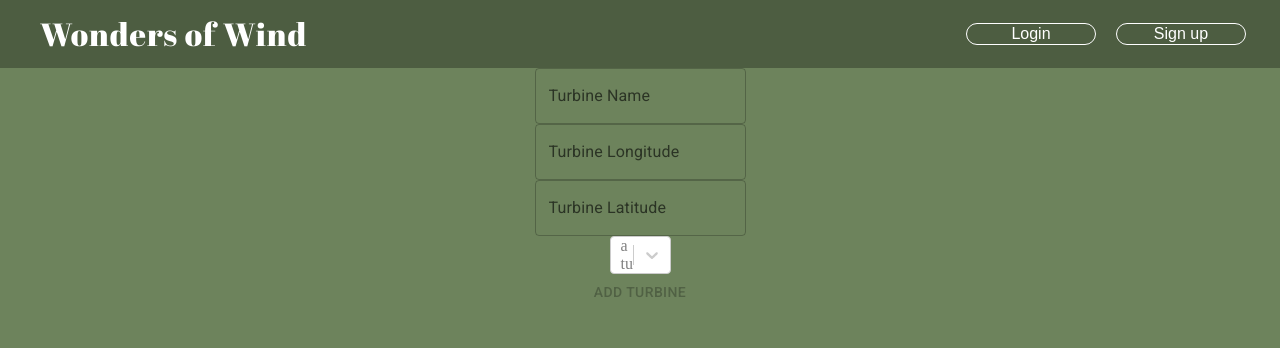
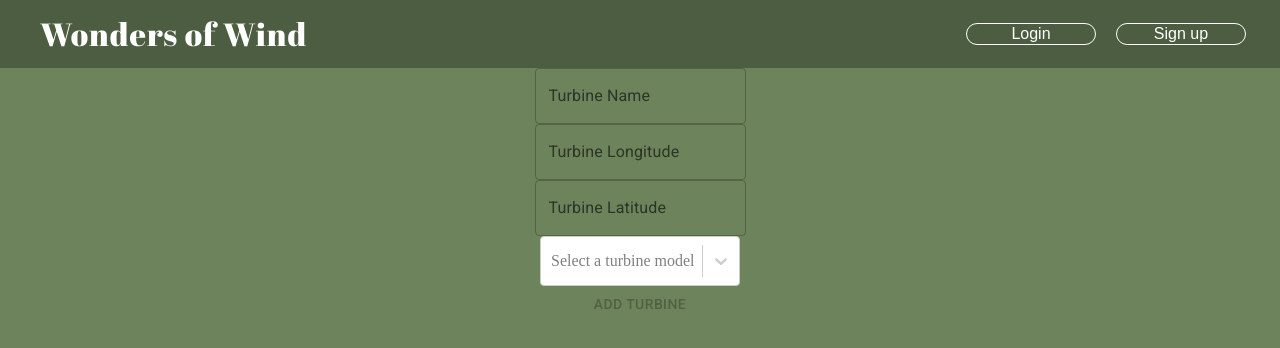
Before and after one commit to T1mTop1a/team_project_wonders_of_wind, a React (Create React App) app in the folder frontend/: page /editTurbine in a window 1280 px wide. Shown: the top 348 px of the page. Built offline with nearby package versions, Linux system fonts and the light colour scheme.

Commit message:
adding dropdown menu

```diff
--- a/frontend/src/pages/EditTurbine.js
+++ b/frontend/src/pages/EditTurbine.js
@@ -5,7 +5,6 @@ import Header from "./home.js";
 import "./css/EditTurbine.css";
 import { TextField, Button } from "@mui/material";
 import { default as Select } from 'react-select';
-
 
 const EditTurbine = () => {
     const [turbineName, setTurbineName] = useState('');//Turbine name
@@ -36,6 +35,7 @@ const EditTurbine = () => {
     const loadDefaultTurbineModels = async () => {
         try {
             const response = await fetch(`${process.env.REACT_APP_BACKEND}/api/v1/turbines`);
+            console.log(response);
             if (!response.ok) {
                 throw new Error(response.statusText);
             }
@@ -45,6 +45,7 @@ const EditTurbine = () => {
             console.error(error);
         }
     };
+
 
 
 
@@ -86,6 +87,13 @@ const EditTurbine = () => {
                     value={selectedTurbineModel}
                     onChange={(selectedOption) => setSelectedTurbineModel(selectedOption)}
                     placeholder="Select a turbine model"
+                    styles={{
+                        control: (base, state) => ({
+                            ...base,
+                            width: '200px',
+                            height: '50px',
+                        }),
+                    }}
                 />
                 <Button type="submit" disabled={!isLatitudeValid || !isLongitudeValid || !selectedTurbineModel}>Add Turbine</Button>
             </form>
```
Also changed, not shown: frontend/src/pages/css/EditTurbine.css (line endings or trailing spaces).
